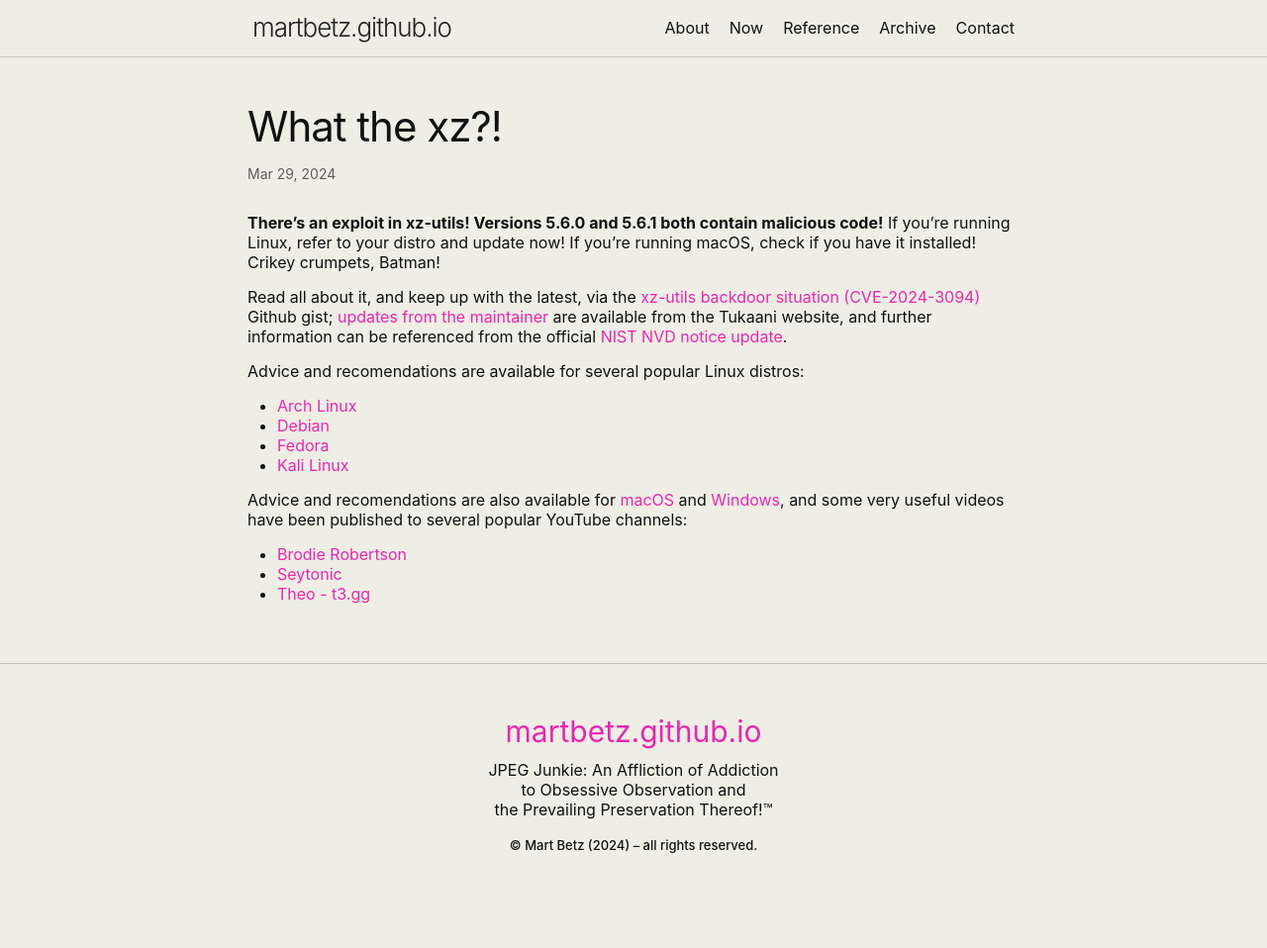
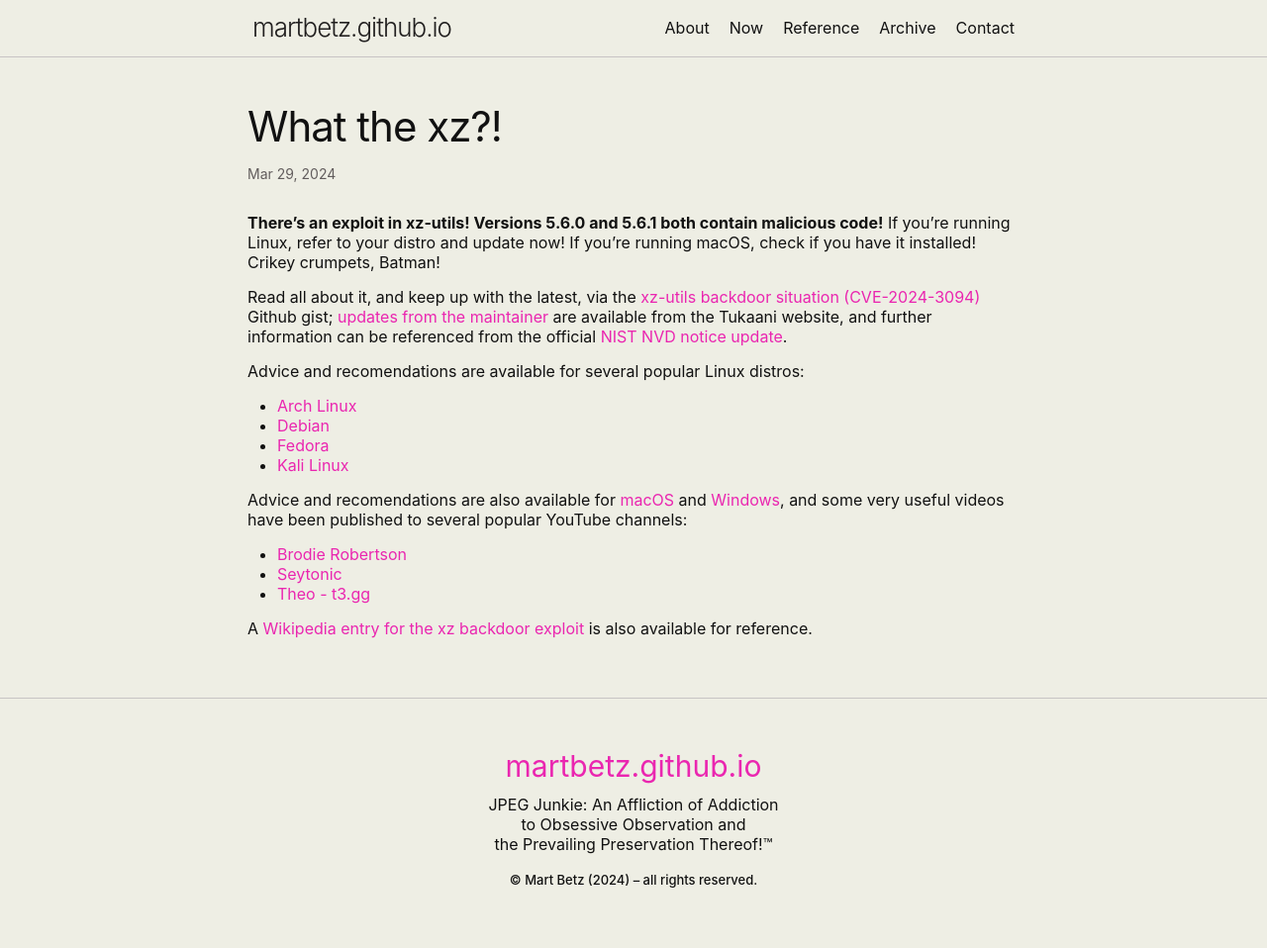
Before and after one commit to martbetz/martbetz.github.io, a Jekyll site: the page built from _posts/2024-03-29-what-the-xz.md, in a window 1280 px wide. Shown: the whole page at 99% size. Built offline with Jekyll 4.4.1, drawn with Linux system fonts in a browser that asks for light colours; before the commit the page ends 923 px from its top, so only the background shows below that.

Commit message:
Update 2024-03-29-what-the-xz.md

```diff
--- a/_posts/2024-03-29-what-the-xz.md
+++ b/_posts/2024-03-29-what-the-xz.md
@@ -21,3 +21,5 @@
 - [Brodie Robertson](https://m.youtube.com/watch?v=OHAyf0qwdCs&pp=ygUCeHo%3D)
 - [Seytonic](https://m.youtube.com/watch?v=MllrK4XSJxc&pp=ygUCeHo%3D)
 - [Theo - t3.gg](https://m.youtube.com/watch?v=0pT-dWpmwhA&pp=ygUCeHo%3D)
+
+A [Wikipedia entry for the xz backdoor exploit](https://en.m.wikipedia.org/wiki/XZ_Utils_backdoor) is also available for reference.
```
